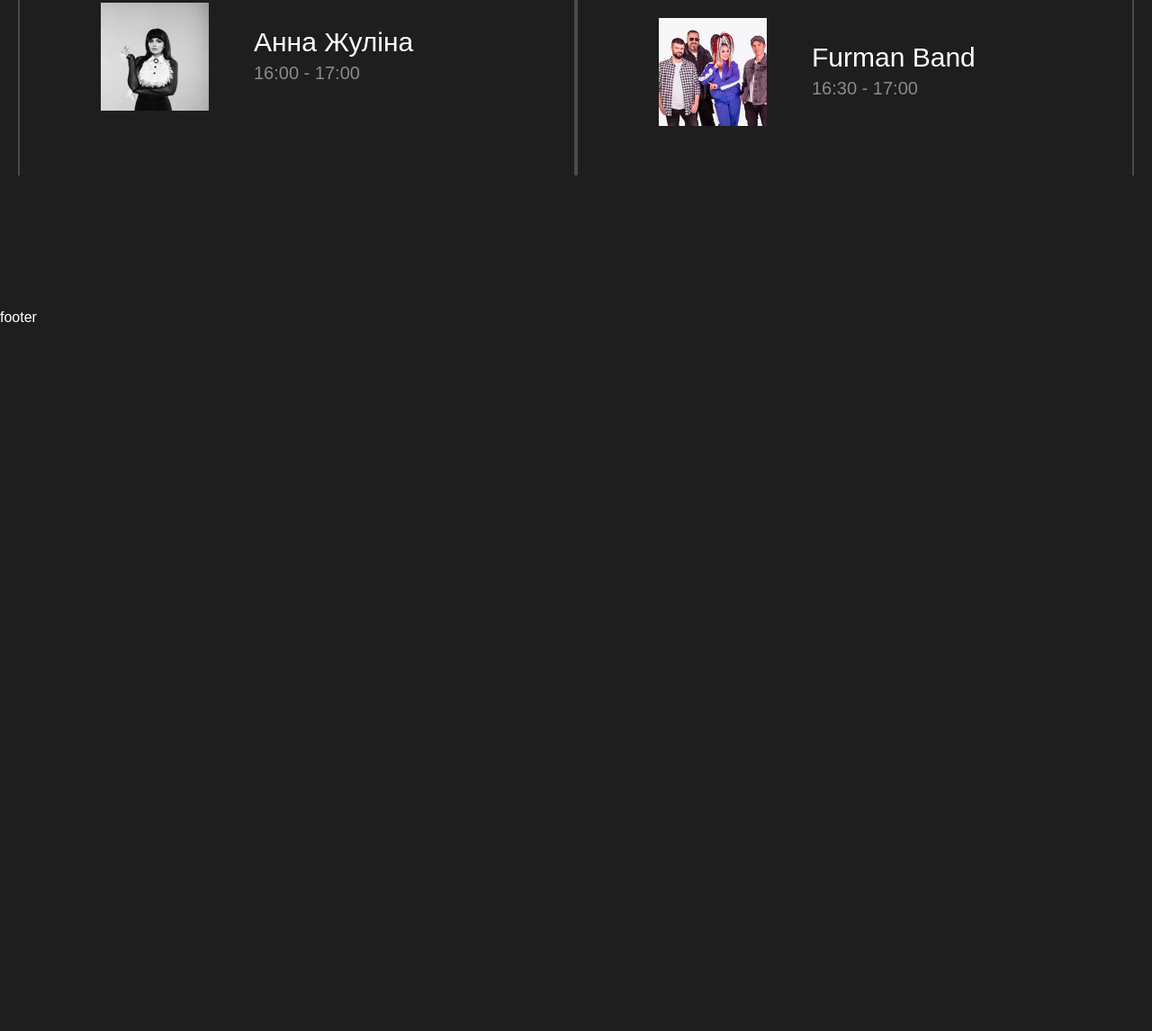
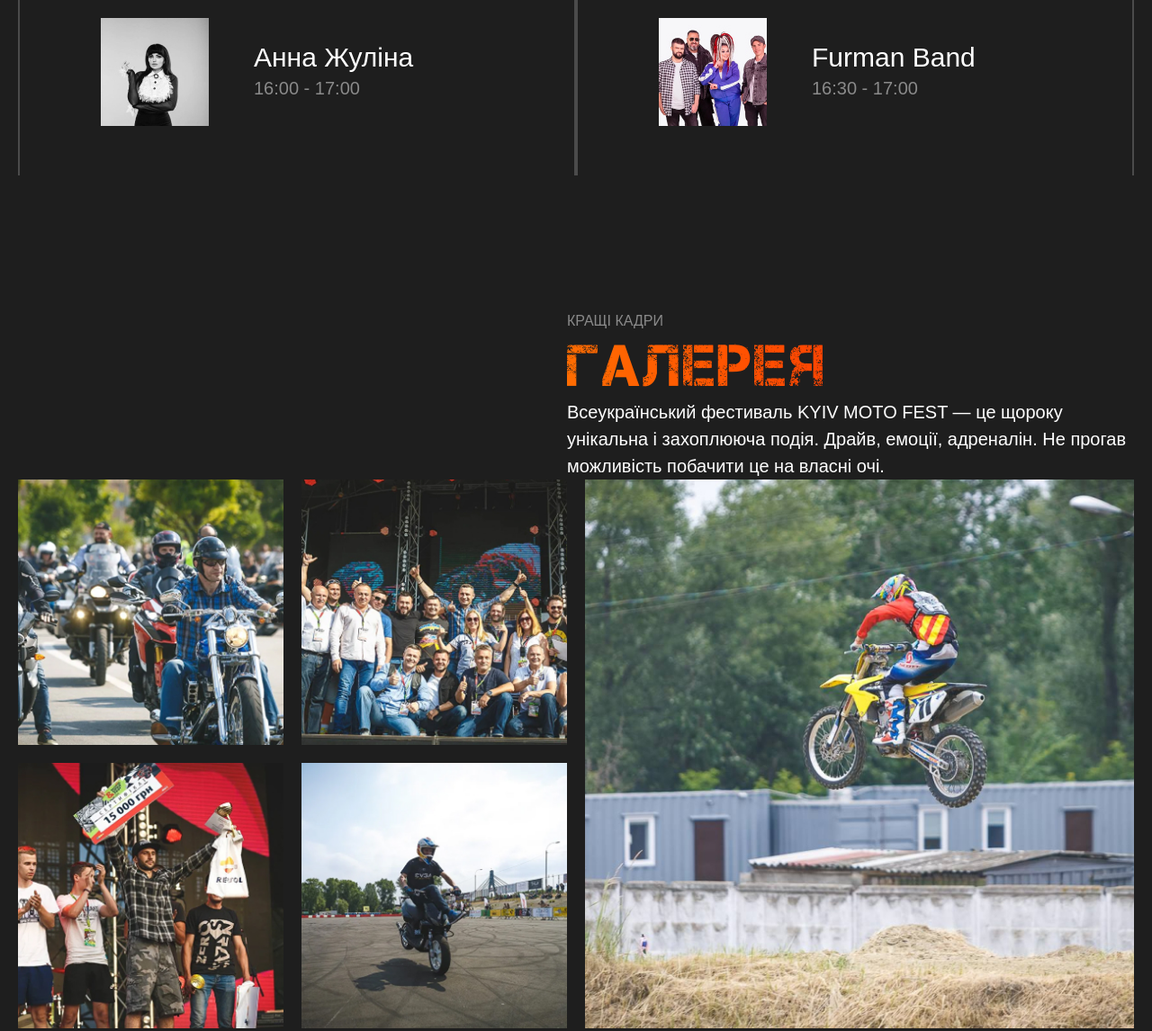
Before and after one commit to WallSid/MotoFestival, a plain HTML site: page index.html in a window 1280 px wide. Shown: the part 5346-6492 px from the top of the page at 90% size. Before the commit the page ends 5707 px from the top, so only its background shows below. Drawn offline with Linux system fonts and the light colour scheme; files whose address does not match are found by name.

Commit message:
gallery beta

```diff
--- a/index.html
+++ b/index.html
@@ -32,7 +32,7 @@
                                 </a>
                             </li>
                             <li>
-                                <a  class="menu__link" target="_blank" href="https://www.google.com.ua">
+                                <a data-goto=".page__lineUp" class="menu__link" target="_blank" href="https://www.google.com.ua">
                                     Line-Up
                                 </a>
                             </li>
@@ -618,7 +618,7 @@
                                         </div>
                                         <div class="lineUp-singer__text">
                                             <div class="lineUp-singers__name">
-                                                AS / DS (AC / DC TRIBUTE)
+                                                AS / DS <br> (AC / DC TRIBUTE)
                                             </div>
                                             <div class="lineUp-singer__time">
                                                 17:00 - 18:00
@@ -725,6 +725,55 @@
                                     </div>
                                </div>
                             </div>
+                        </div>
+                    </div>
+                </div>
+            </section>
+            <section class="page__gallery gallery__page">
+                <div class="gallery__container">
+                    <div class="gallery__text gallery-text">
+                        <div class="gallery-text__inner">
+                            <div class="gallery__subtitle">
+                                КРАЩІ КАДРИ
+                            </div>
+                            <div class="gallery__title">
+                                ГАЛЕРЕЯ
+                            </div>
+                            <p class="gallery__subscription">
+                                Всеукраїнський фестиваль KYIV MOTO FEST — це щороку унікальна і захоплююча подія. Драйв, емоції, адреналін. Не прогав можливість побачити це на власні очі.
+                            </p>
+                        </div>
+                    </div>
+                    <div class="gallery__items">
+                        <div class="gallery__item">
+                            <img src="./img/gallery/1.jpg" alt="1">
+                        </div>
+                        <div class="gallery__item">
+                            <img src="./img/gallery/2.jpg" alt="2">
+                        </div>
+                        <div class="gallery__item  gallery__item_BIG">
+                            <img src="./img/gallery/3.jpg" alt="3">
+                        </div>
+                        <div class="gallery__item ">
+                            <img src="./img/gallery/4.jpg" alt="4">
+                        </div>
+                        <div class="gallery__item ">
+                            <img src="./img/gallery/5.jpg" alt="5">
+                        </div>
+                        <div class="gallery__item gallery__item_BIG">
+                            <img src="./img/gallery/6.jpg" alt="6">
+                        </div>
+                        <div class="gallery__item ">
+                            <img src="./img/gallery/7.jpg" alt="7">
+                        </div>
+                        <div class="gallery__item">
+                            <img src="./img/gallery/8.jpg" alt="8">
+                        </div>
+                        <div class="gallery__item">
+                            <img src="./img/gallery/9.jpg" alt="9">
+                        </div>
+                        <div class="gallery__item ">
+                            <img src="./img/gallery/10.jpg" alt="10">
                         </div>
                     </div>
                 </div>
--- a/scss/style.scss
+++ b/scss/style.scss
@@ -2240,7 +2240,7 @@ body._touch .menu__arrow {
 	.lineUp__schedule {
 		flex-direction: column;
 		justify-content: center;
-		gap: 20px	;
+		gap: 50px;
 	}
 
 	.lineUp-singers__item {
@@ -2262,3 +2262,73 @@ body._touch .menu__arrow {
 	}
 }
 // lineUP section end =============================
+
+
+// gallery section start ==========================
+
+.page__gallery {
+}
+.gallery__page {
+}
+.gallery__container {
+
+
+}
+.gallery-text__inner {
+	max-width: 630px;
+}
+.gallery__text {
+	display: grid;
+	place-items: end;
+}
+
+.gallery__subtitle {
+	font-weight: 500;
+	font-size: rem(16);
+	line-height: 150%;
+
+	text-transform: uppercase;
+
+	color: #8A8A8A;
+}
+.gallery__title {
+	font-family: 'Capture it', sans-serif;
+	font-size: rem(65);
+	line-height: 115.38%; /* 75/65 */
+
+	letter-spacing: 0.045em;
+
+	background: linear-gradient(265.96deg, #FF015E 0%, #FF3002 30.82%, #FF7301 106.91%);
+	-webkit-background-clip: text;
+	-webkit-text-fill-color: transparent;
+}
+.gallery__subscription {
+	font-size: rem(20);
+	line-height: 150%;
+
+	color: #FFFFFF;
+}
+.gallery__items {
+	display: grid;
+	gap: 20px;
+	grid-template-columns: repeat(auto-fit, minmax(250px, 1fr));
+}
+.gallery__item {
+	position: relative;
+	padding: 0 0 100% 0;
+}
+
+.gallery__item img {
+	position: absolute;
+	top: 0;
+	left: 0;
+	width: 100%;
+	height: 100%;
+	object-fit: cover;
+}
+
+.gallery__item_BIG {
+	grid-column: span 2;
+	grid-row: span 2;
+}
+// gallery section end ==========================
```
Also changed, not shown: css/style.css, img/gallery/1.jpg (added), img/gallery/10.jpg (added), img/gallery/2.jpg (added), img/gallery/3.jpg (added), img/gallery/4.jpg (added), img/gallery/5.jpg (added), img/gallery/6.jpg (added), img/gallery/7.jpg (added), img/gallery/8.jpg (added), img/gallery/9.jpg (added), 1 other file.
